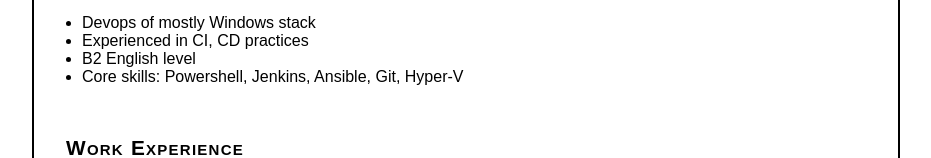
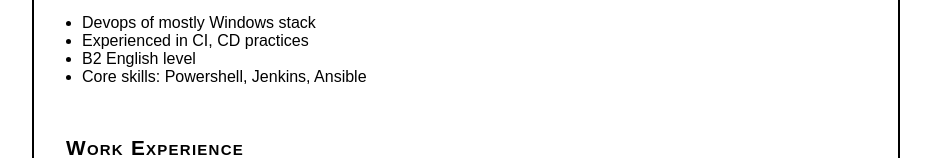
Before and after one commit to liamniou/liamniou.github.io, a plain HTML site: page sliamnou_cv.html in a window 1280 px wide. Shown: the part 187-345 px from the top of the page, without its empty margins (174-1105 px from the left). Drawn offline with Linux system fonts and the light colour scheme.

Commit message:
Update sliamnou_cv.html

```diff
--- a/sliamnou_cv.html
+++ b/sliamnou_cv.html
@@ -92,7 +92,7 @@
 				<li>Devops of mostly Windows stack</li>
 				<li>Experienced in CI, CD practices</li>
 				<li>B2 English level</li>
-				<li>Core skills: Powershell, Jenkins, Ansible, Git, Hyper-V</li>
+				<li>Core skills: Powershell, Jenkins, Ansible</li>
 			</ul>
 	</div>
 
```
